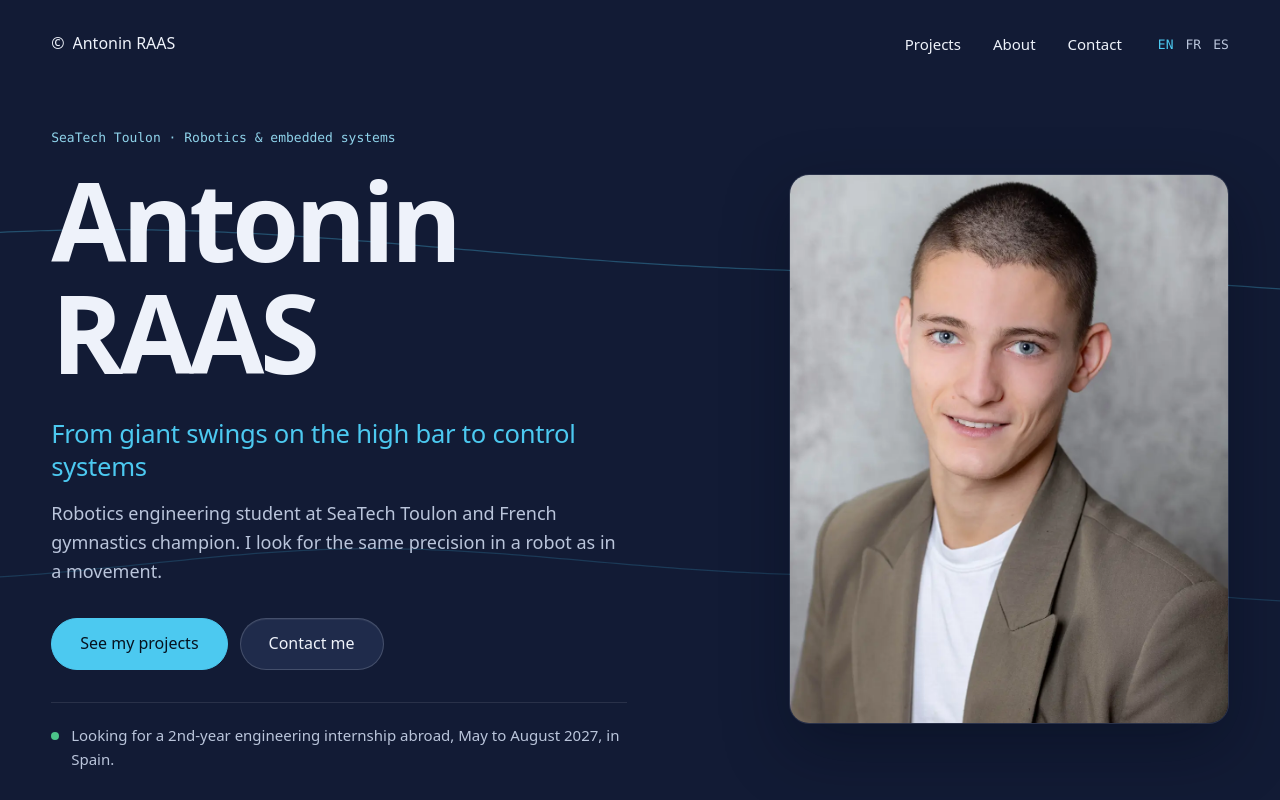
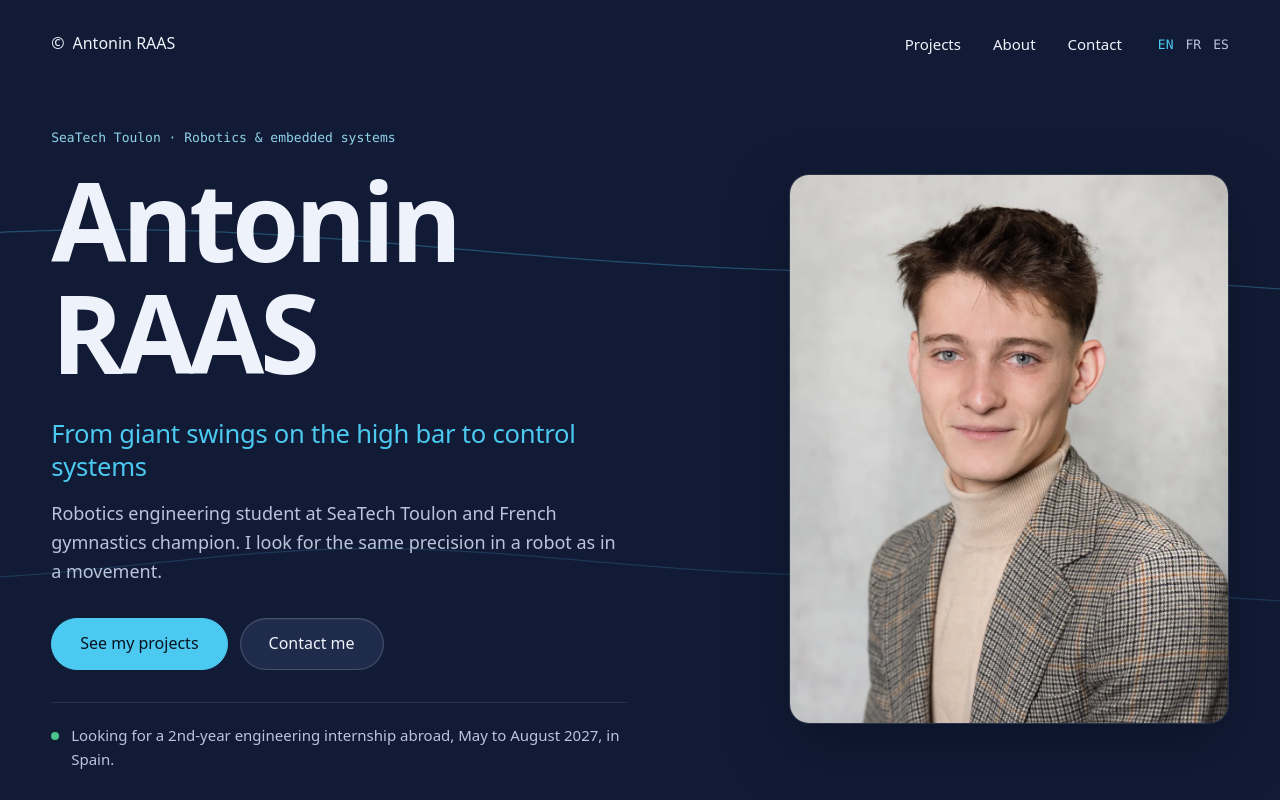
Before and after one commit to raasantonin66-debug/portfolio, a Next.js app: page /en in a window 1280 px wide. Shown: the top 800 px of the page. Built offline with nearby package versions, Linux system fonts and the light colour scheme.

Commit message:
Use new professional ID photo as site portrait
Co-Authored-By: Claude Opus 5.5 <noreply@anthropic.com>
Claude-Session: https://claude.ai/code/session_01652LqH7wydcv563gj2UKeL

```diff
--- a/content/en.ts
+++ b/content/en.ts
@@ -194,7 +194,7 @@ export const en: Dict = {
     "Recently, I discovered rugby. After an individual sport, I am learning to play for a team.",
     "Finally, entrepreneurship motivates me: in the long run, I want to build projects with others, not just contribute to them.",
   ],
-  aboutPortrait: { src: "/media/portrait.webp", w: 1000, h: 1499, alt: "Portrait of Antonin RAAS" },
+  aboutPortrait: { src: "/media/portrait-identite.webp", w: 1000, h: 1414, alt: "Portrait of Antonin RAAS" },
   aboutPhoto: { src: "/media/gym-equipe.webp", w: 2000, h: 1123, caption: "With my artistic gymnastics team" },
   stats: [
     { value: "18 years", label: "of artistic gymnastics" },
--- a/content/es.ts
+++ b/content/es.ts
@@ -194,7 +194,7 @@ export const es: Dict = {
     "Hace poco descubrí el rugby. Después de un deporte individual, aprendo a jugar para un equipo.",
     "Por último, me motiva el emprendimiento: a largo plazo quiero construir proyectos con otros, no solo contribuir a ellos.",
   ],
-  aboutPortrait: { src: "/media/portrait.webp", w: 1000, h: 1499, alt: "Retrato de Antonin RAAS" },
+  aboutPortrait: { src: "/media/portrait-identite.webp", w: 1000, h: 1414, alt: "Retrato de Antonin RAAS" },
   aboutPhoto: { src: "/media/gym-equipe.webp", w: 2000, h: 1123, caption: "Con mi equipo de gimnasia artística" },
   stats: [
     { value: "18 años", label: "de gimnasia artística" },
--- a/content/fr.ts
+++ b/content/fr.ts
@@ -215,7 +215,7 @@ export const fr = {
     "Récemment, j'ai découvert le rugby. Après un sport individuel, j'y apprends à jouer pour un collectif.",
     "Enfin, l'entrepreneuriat me motive : à terme, j'aimerais construire des projets avec d'autres, pas seulement y contribuer.",
   ],
-  aboutPortrait: { src: "/media/portrait.webp", w: 1000, h: 1499, alt: "Portrait d'Antonin RAAS" },
+  aboutPortrait: { src: "/media/portrait-identite.webp", w: 1000, h: 1414, alt: "Portrait d'Antonin RAAS" },
   aboutPhoto: { src: "/media/gym-equipe.webp", w: 2000, h: 1123, caption: "Avec mon équipe de gymnastique artistique" },
   stats: [
     { value: "18 ans", label: "de gymnastique artistique" },
```
Also changed, not shown: public/media/portrait-identite.webp (added), public/media/portrait.webp (deleted).
